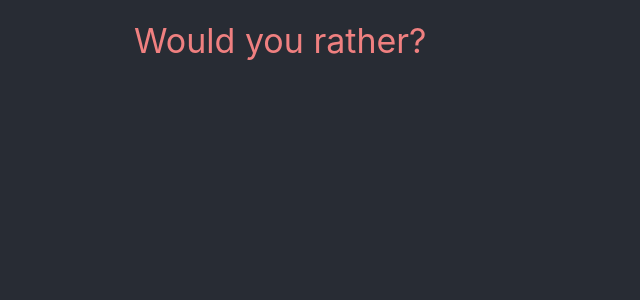
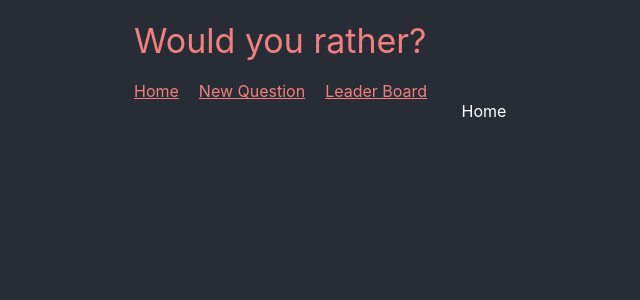
Before and after one commit to AlbertVilaCalvo/React-Redux-Udacity-WouldYouRather, a React (Create React App) app: page / in a window 1280 px wide. Shown: the top 300 px of the page, without its empty margins (156-796 px from the left). Built offline with nearby package versions, Linux system fonts and the light colour scheme.

Commit message:
App - add <nav> menu and <Route>s

```diff
--- a/src/App.css
+++ b/src/App.css
@@ -4,12 +4,15 @@
   min-height: 100vh;
 }
 
+.App-container {
+  max-width: 700px;
+  margin: 0 auto;
+}
+
 .header {
   display: flex;
-  max-width: 700px;
-  margin: 0 auto;
+  flex-direction: row;
   padding: 20px 0;
-  flex-direction: row;
   font-size: 34px;
 }
 
@@ -17,3 +20,17 @@
   color: lightcoral;
   text-decoration: none;
 }
+
+nav ul {
+  display: flex;
+  flex-direction: row;
+}
+
+nav li {
+  text-decoration: none;
+  margin-right: 20px;
+}
+
+nav a {
+  color: lightcoral;
+}
--- a/src/App.js
+++ b/src/App.js
@@ -1,17 +1,49 @@
 import './App.css'
-import { BrowserRouter as Router, Link, Route } from 'react-router-dom'
+import {
+  BrowserRouter as Router,
+  Link,
+  NavLink,
+  Route,
+  Switch,
+} from 'react-router-dom'
 
 function App() {
   return (
     <Router>
       <div className="App">
-        <header className="header">
-          <Link className="header-link" to="/">
-            Would you rather?
-          </Link>
-        </header>
-        <nav></nav>
-        <main></main>
+        <div className="App-container">
+          <header className="header">
+            <Link className="header-link" to="/">
+              Would you rather?
+            </Link>
+          </header>
+          <nav>
+            <ul>
+              <li>
+                <NavLink to="/">Home</NavLink>
+              </li>
+              <li>
+                <NavLink to="/add">New Question</NavLink>
+              </li>
+              <li>
+                <NavLink to="/leaderboard">Leader Board</NavLink>
+              </li>
+            </ul>
+          </nav>
+          <main>
+            <Switch>
+              <Route path="/add">
+                <p>Add</p>
+              </Route>
+              <Route path="/leaderboard">
+                <p>Leader Board</p>
+              </Route>
+              <Route path="/">
+                <p>Home</p>
+              </Route>
+            </Switch>
+          </main>
+        </div>
       </div>
     </Router>
   )
```
